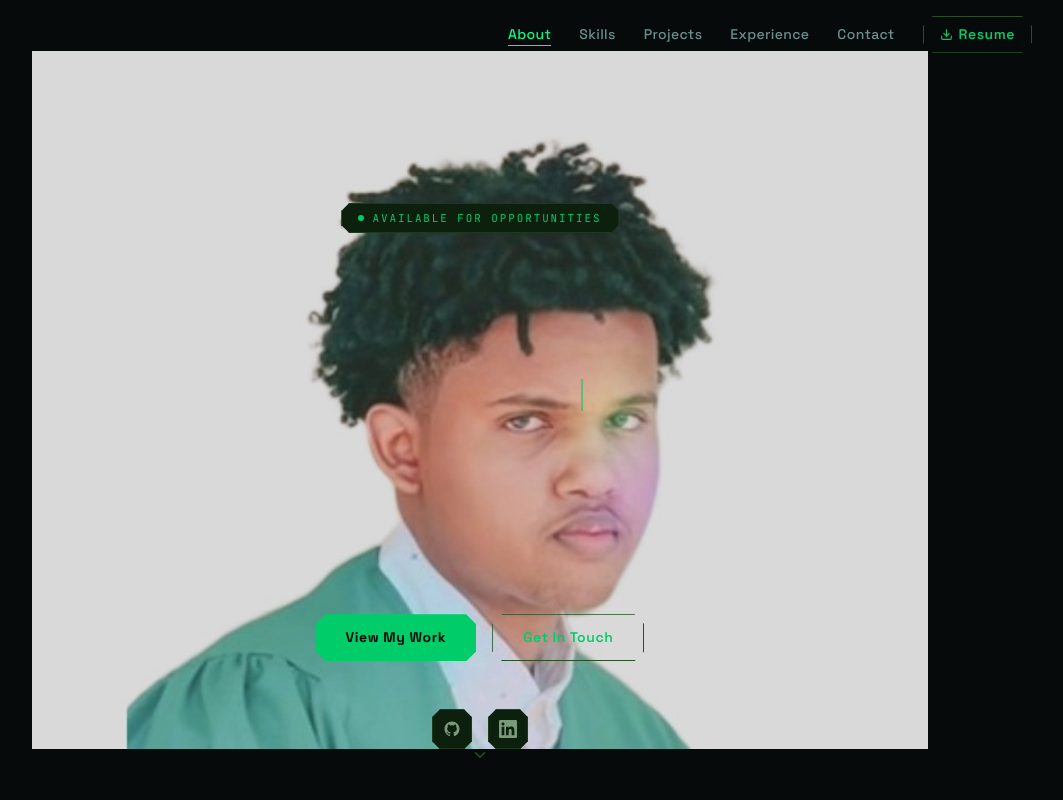
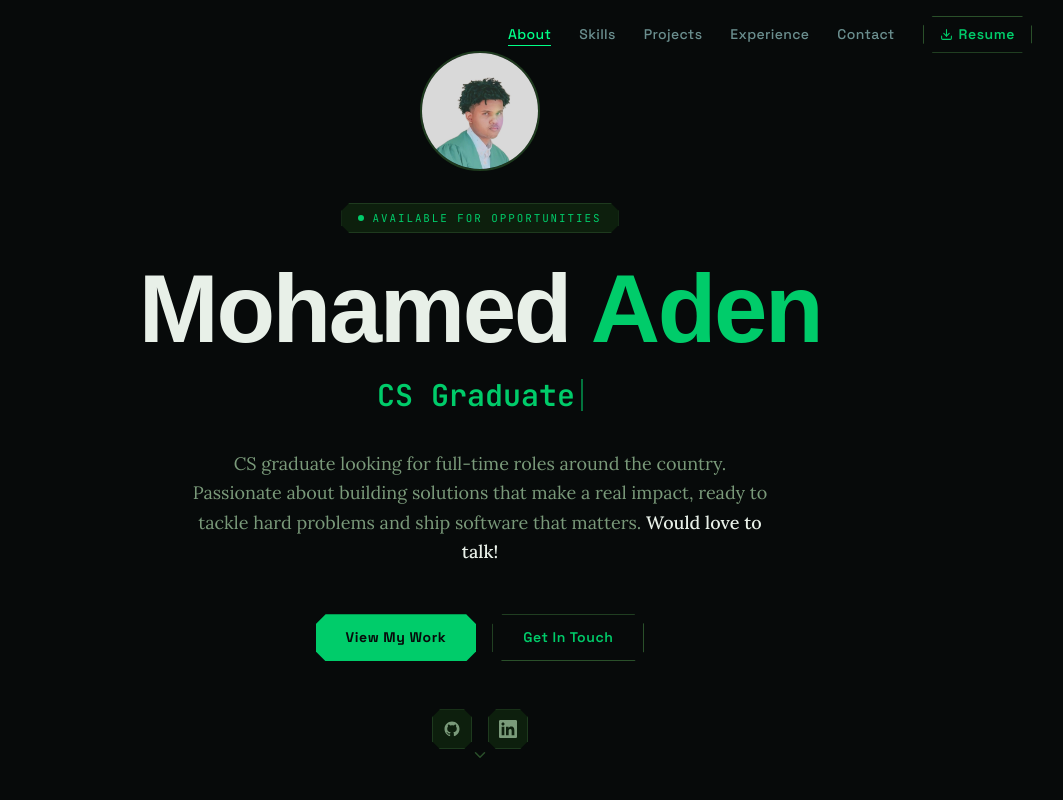
Before and after one commit to M8kiTHappen/Portfolio, a Next.js app: page / in a window 1280 px wide. Shown: the top 800 px of the page, without its empty margins (160-1223 px from the left). Built offline with nearby package versions, Linux system fonts and the light colour scheme; a web font is replaced by a local one.

Commit message:
Fix hero avatar circle fit; fix contact label text to black

```diff
--- a/components/Contact.tsx
+++ b/components/Contact.tsx
@@ -109,7 +109,7 @@ export default function Contact() {
                   <Icon size={16} className="text-[#070A0A]" />
                 </div>
                 <div className="overflow-hidden">
-                  <p className="font-heading section-label text-[0.62rem] mb-0.5 text-[#003D1F]">{label}</p>
+                  <p className="font-heading text-[0.62rem] tracking-[0.18em] uppercase mb-0.5 text-[#070A0A] font-semibold">{label}</p>
                   <p className="text-sm text-[#070A0A] font-bold truncate">{value}</p>
                 </div>
               </motion.a>
--- a/components/Hero.tsx
+++ b/components/Hero.tsx
@@ -73,9 +73,9 @@ export default function Hero() {
           style={{ width: 120, height: 120 }}
         >
           <div
-            className="w-full h-full overflow-hidden border-2 border-[#1E3A1E] rounded-full"
+            className="relative w-full h-full overflow-hidden border-2 border-[#1E3A1E] rounded-full"
           >
-            <Image src="/avatar.jpg" alt="Mohamed Aden" fill className="object-cover" priority />
+            <Image src="/avatar.jpg" alt="Mohamed Aden" fill className="object-cover object-top" priority />
           </div>
         </motion.div>
 
```
